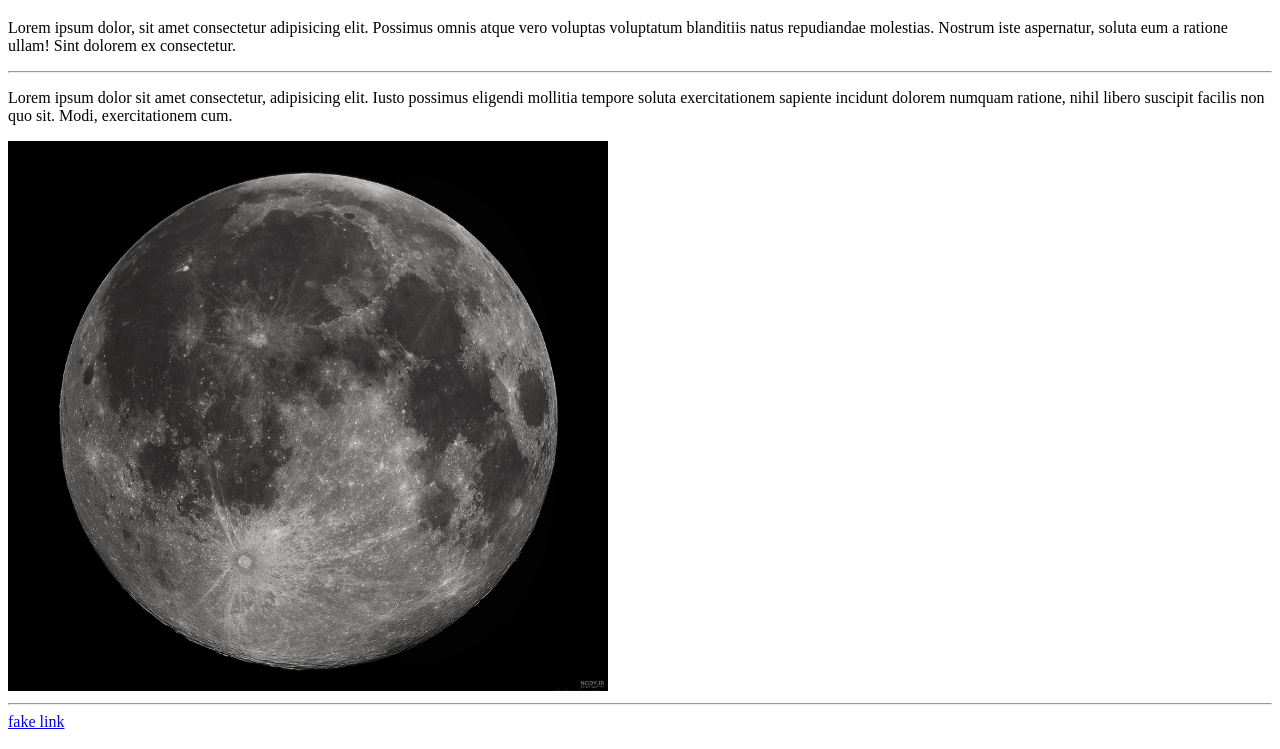
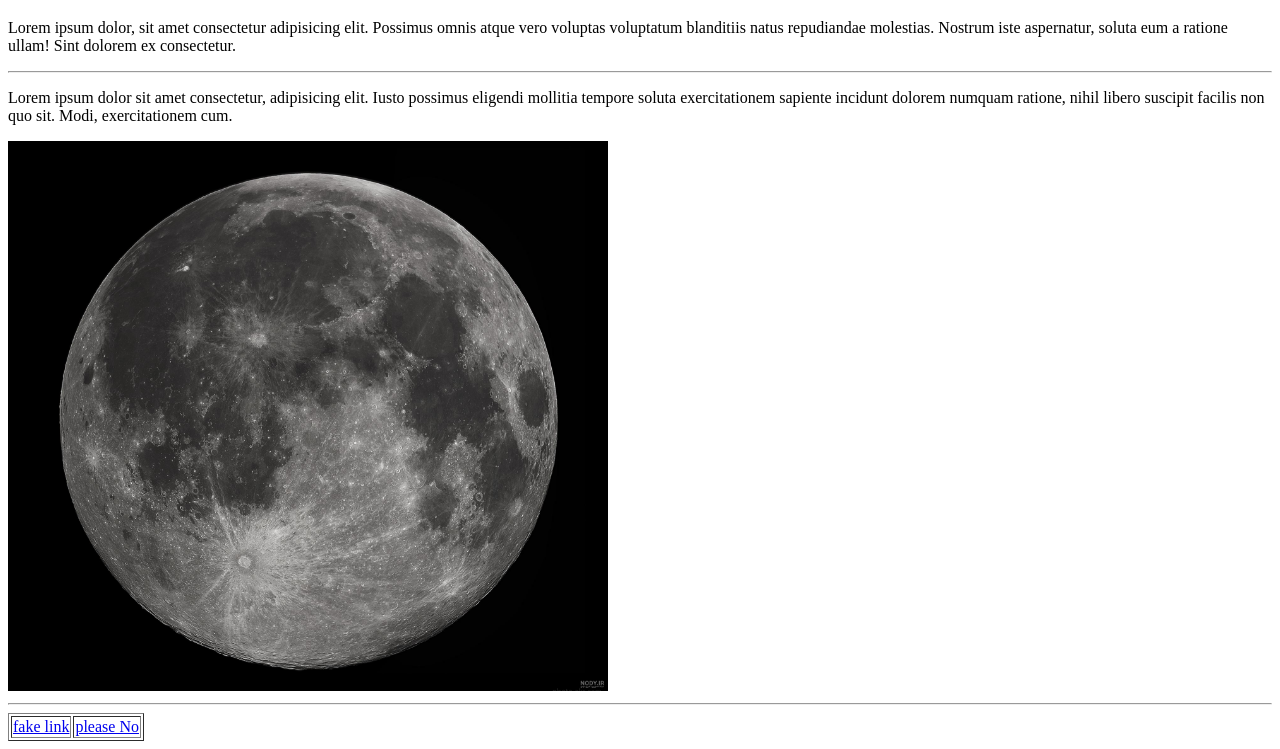
Before and after one commit to ReyhaneSahrakari/Reyhane_Sahrakari, a plain HTML site: page index.html in a window 1280 px wide. Shown: the part 61-810 px from the top of the page. Drawn offline with Linux system fonts and the light colour scheme.

Commit message:
set a table for links

```diff
--- a/index.html
+++ b/index.html
@@ -21,6 +21,9 @@
 
     <hr>
 
-    <a href="/index 2.html">fake link</a>
+    <table border="">
+    <tr><td><a href="/index 2.html">fake link</a></td><td><a href="/index 3.html">please No</a></td></tr>
+
+    </table>
 </body>
 </html>
```
